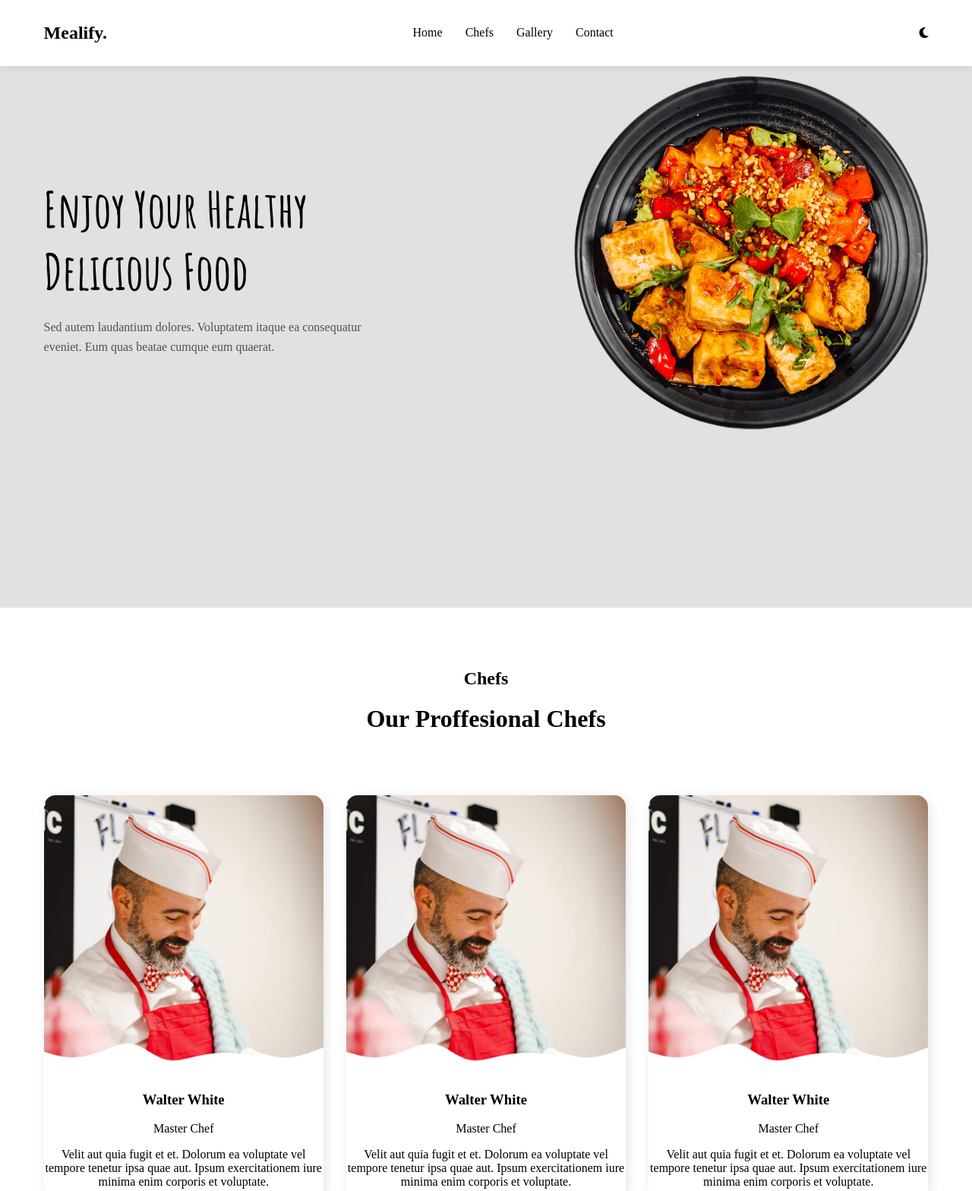
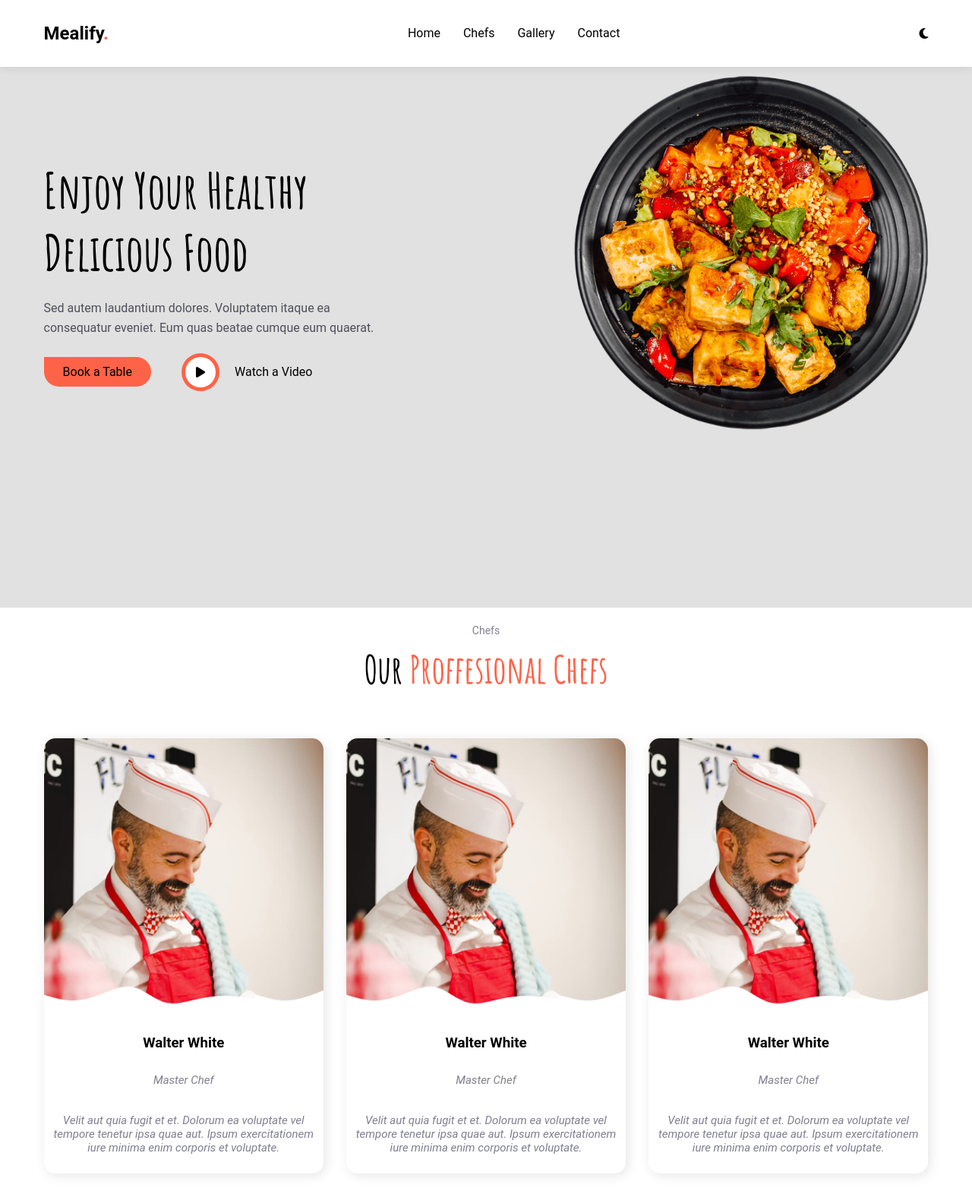
Before and after one commit to Shalaby30/Mealify, a plain HTML site: page index.html in a window 1280 px wide. Shown: the top 1568 px of the page at 76% size. Drawn offline with Linux system fonts and the light colour scheme.

Commit message:
Add files via upload

```diff
--- a/index.html
+++ b/index.html
@@ -4,7 +4,7 @@
 <head>
     <meta charset="UTF-8">
     <meta name="viewport" content="width=device-width, initial-scale=1.0">
-    <title>Document</title>
+    <title>Mealify</title>
     <link rel="stylesheet" href="https://cdnjs.cloudflare.com/ajax/libs/font-awesome/6.5.1/css/all.min.css"
         integrity="sha512-DTOQO9RWCH3ppGqcWaEA1BIZOC6xxalwEsw9c2QQeAIftl+Vegovlnee1c9QX4TctnWMn13TZye+giMm8e2LwA=="
         crossorigin="anonymous" referrerpolicy="no-referrer" />
@@ -13,6 +13,7 @@
     <link
         href="https://fonts.googleapis.com/css2?family=Amatic+SC:wght@400;700&family=Inter:wght@300;400;500;600;700;800&display=swap"
         rel="stylesheet" />
+
     <link rel="stylesheet" href="style.css">
 </head>
 
@@ -21,15 +22,15 @@
     <div class="navbar">
         <div class="container">
             <div class="logo">
-                <h2>Mealify.</h2>
+                <h2>Mealify<span>.</span></h2>
             </div>
 
             <div class="navlist">
                 <ul>
-                    <li>Home</li>
-                    <li>Chefs</li>
-                    <li>Gallery</li>
-                    <li>Contact</li>
+                    <a href="#home"><li>Home</li></a>
+                    <a href="#chef"><li>Chefs</li></a>
+                    <a href="#gallery"><li>Gallery</li></a>
+                    <a href="#contact"><li>Contact</li></a>
                 </ul>
             </div>
             <i class="fa-solid fa-moon"></i>
@@ -39,26 +40,36 @@
 
     </div>
     <!-- Home -->
-    <div class="Home">
+    <div class="Home" id="home">
         <div class="container">
             <div class="hometxt">
                 <h2>Enjoy Your Healthy <br>
                     Delicious Food</h2>
                 <p>Sed autem laudantium dolores. Voluptatem itaque ea consequatur eveniet. Eum quas beatae cumque eum
                     quaerat.</p>
+                <div class="btngroup">
+                    <a class="btn first">Book a Table</a>
+                    <a href="https://youtube.com" target="_blank" class="video-btn"></a>
+                    <div class="iconss">
+                        <i class="fa-solid fa-play"></i>
+                    </div>
+                    Watch a Video
+                    </a>
 
+                </div>
             </div>
             <div class="homeimg">
-                <img src="imgs/hero-img.png" alt="">
+                <img src="imgs/hero-img.png" alt="" class="table">
             </div>
 
 
         </div>
     </div>
     <!-- Chief -->
-    <div class="chefs">
-        <h2>Chefs</h2>
-        <h1>Our Proffesional Chefs</h1>
+    <div class="chefs" id="chef">
+        <div class="headtxt"><h2>Chefs</h2>
+        <h1>Our <span>Proffesional Chefs</span></h1></div>
+
         <div class="container">
             <div class="chef">
                 <img src="imgs/chef-1.png" alt="">
@@ -83,11 +94,7 @@
                             <i class="fa-brands fa-instagram"></i>
                         </a>
                     </li>
-                    <li>
-                        <a href="https://linkedin.com" target="_blank">
-                            <i class="fa-brands fa-linkedin"></i>
-                        </a>
-                    </li>
+
                 </ul>
             </div>
             <div class="chef">
@@ -113,11 +120,7 @@
                             <i class="fa-brands fa-instagram"></i>
                         </a>
                     </li>
-                    <li>
-                        <a href="https://linkedin.com" target="_blank">
-                            <i class="fa-brands fa-linkedin"></i>
-                        </a>
-                    </li>
+
                 </ul>
             </div>
             <div class="chef">
@@ -143,11 +146,7 @@
                             <i class="fa-brands fa-instagram"></i>
                         </a>
                     </li>
-                    <li>
-                        <a href="https://linkedin.com" target="_blank">
-                            <i class="fa-brands fa-linkedin"></i>
-                        </a>
-                    </li>
+
                 </ul>
             </div>
         </div>
@@ -155,9 +154,10 @@
 
 
     </div>
-    <div class="gallery">
-        <h2>GALLERY</h2>
-        <h1>Check Our Gallery</h1>
+    <div class="gallery" id="gallery">
+        <div class="headtxt"><h2>GALLERY</h2>
+        <h1>Check <span>Our Gallery</span></h1></div>
+
         <div class="container">
             <div class="column">
                 <div class="menuitem">
@@ -220,11 +220,13 @@
                     </div>
                 </div>
                 <div class="menuitem">
-                    <div class="menuimg"><img src="imgs/meal-5.jpg" alt=""></div>
+                    <div class="menuimg"><img src="imgs/meal-6.jpg" alt=""></div>
                     <div class="layer">
-                        <h2>Crispy Fried Chicken
+                        <h2>Lyulya kebab
+
                         </h2>
-                        <p>Golden brown chicken legs with a crunchy coating and juicy meat
+                        <p>Tender and juicy skewers of ground lamb or beef, flavored with aromatic spices and herbs
+
                         </p>
                     </div>
                 </div>
@@ -232,9 +234,10 @@
         </div>
     </div>
     <!-- contact -->
-    <div class="contact">
-        <h3>CONTACT</h3>
-        <h2>Need Help ? Contact Us</h2>
+    <div class="contact" id="contact">
+        <div class="headtxt"><h3>CONTACT</h3>
+        <h1>Need Help ? <span>Contact Us</span></h1></div>
+
         <div class="container">
             <div class="maps"><iframe
                     src="https://www.google.com/maps/embed?pb=!1m18!1m12!1m3!1d2872.8759177992547!2d-73.99675844912419!3d40.71286221535585!2m3!1f0!2f0!3f0!3m2!1i1024!2i768!4f13.1!3m3!1m2!1s0x89c25a2665c2cc5d%3A0xede58acf7633b27a!2sGolden%20Unicorn!5e0!3m2!1sen!2seg!4v1712099613221!5m2!1sen!2seg"
@@ -313,6 +316,28 @@
                 <p>Mealify is a restaurant landing page that offers a delicious dining experience to its customers.</p>
                 <h3>Social Media</h3>
                 <hr>
+                <ul class="footer-social">
+                    <li>
+                        <a href=""" >
+                            <i class="fa-brands fa-twitter"></i>
+                        </a>
+                    </li>
+                    <li>
+                        <a href="" >
+                            <i class="fa-brands fa-facebook-f"></i>
+                        </a>
+                    </li>
+                    <li>
+                        <a href="" >
+                            <i class="fa-brands fa-instagram"></i>
+                        </a>
+                    </li>
+                    <li>
+                        <a href="" >
+                            <i class="fa-brands fa-linkedin"></i>
+                        </a>
+                    </li>
+                </ul>
             </div>
             <div class="footer-item item2">
                 <h3>Subscribe our Newsletter
--- a/style.css
+++ b/style.css
@@ -1,5 +1,28 @@
 body {
     margin: 0;
+    font-family: "Roboto", sans-serif;
+}
+
+.headtxt {
+    text-align: center;
+    padding: 10px;
+    padding-bottom: 0;
+}
+
+.headtxt h1 {
+    font-family: "Amatic SC";
+    font-size: 3.125rem;
+    margin: 0;
+}
+
+.headtxt span {
+    color: tomato;
+}
+
+.headtxt h2 {
+    font-weight: 400;
+    font-size: 0.875rem;
+    color: #7f7f90;
 }
 
 /* NAvBar */
@@ -35,15 +58,44 @@ body {
 
 }
 
+.logo {
+    font-size: 16px;
+}
+
 .navbar ul {
     display: flex;
     gap: 30px;
     padding-left: 0%;
 
 }
+.navbar span {
+    color: tomato;
+}
 
 .navbar li {
     list-style: none;
+}
+
+a {
+    text-decoration: none;
+    color: black;
+    position: relative;
+}
+
+.navbar li::after {
+    content: "";
+    height: 2px;
+    width: 100%;
+    position: absolute;
+    bottom: -5px;
+    left: 0;
+    background-color: tomato;
+    width: 0;
+    transition: .3s;
+}
+
+.navbar li:hover::after {
+    width: 100%;
 }
 
 /* Home */
@@ -57,6 +109,8 @@ body {
 img {
     width: 100%;
 }
+
+
 
 .hometxt {
     width: 40%;
@@ -74,11 +128,50 @@ img {
     line-height: 1.6;
     font-size: 1rem;
     color: #4f4f5a;
+
 }
 
 .homeimg {
     width: 40%;
+
+
 }
+
+.btngroup {
+    display: flex;
+    gap: 20px;
+    align-items: center;
+}
+
+.first {
+    border-radius: 0px 100vh 100vh;
+    background-color: tomato;
+    padding: 0.625rem 1.5625rem;
+
+}
+
+.iconss {
+    background-color: #222;
+    height: 50px;
+    width: 50px;
+    align-items: center;
+    display: flex;
+    text-align: center;
+    justify-content: center;
+    background-color: tomato;
+    border-radius: 50%;
+}
+
+.fa-play {
+    height: 40px;
+    width: 40px;
+    background-color: white;
+    border-radius: 50%;
+    align-items: center;
+    display: flex;
+    justify-content: center;
+}
+
 
 .Home .container {
     padding-top: 100px;
@@ -96,6 +189,13 @@ img {
     overflow: hidden;
 }
 
+.chef p {
+    font-size: 0.9375rem;
+    font-style: italic;
+    padding: 10px;
+    color: #7f7f90;
+}
+
 .chef:hover {
     transform: scale(1.05);
 }
@@ -105,16 +205,29 @@ img {
     left: 80%;
 }
 
-.chefs h2 {
-    padding-top: 60px;
-}
+
 
 .social-box {
     position: absolute;
-    bottom: 80%;
+    bottom: 70%;
     left: 120%;
     transition: .5s;
+    background-color: #ffffff4d;
+    padding: 0.625rem;
+    border-radius: 0.3125rem;
+    top: 1.875rem;
 
+}
+
+.social-box ul {}
+
+.social-box li {
+    list-style: none;
+}
+
+.social-box i {
+    color: white;
+    padding: 10px;
 }
 
 /* Gallery */
@@ -305,6 +418,9 @@ form button:hover {
     color: #fff;
     text-align: left;
     align-items: start;
+    background-image: url(imgs/textured-metal-background.jpg);
+    background-size: cover;
+
 }
 
 .footer-item {
@@ -396,3 +512,23 @@ form button:hover {
 .item3txt .fa-solid {
     color: tomato;
 }
+
+.footer .container {
+    padding: 0;
+}
+
+.footer-social {
+    display: flex;
+    gap: 40px;
+    justify-content: center;
+    padding: 0;
+
+
+}
+.footer-social li {
+    list-style: none;
+}
+.footer-social i {
+    color: white;
+
+}
```
Also changed, not shown: imgs/textured-metal-background.jpg (added).
